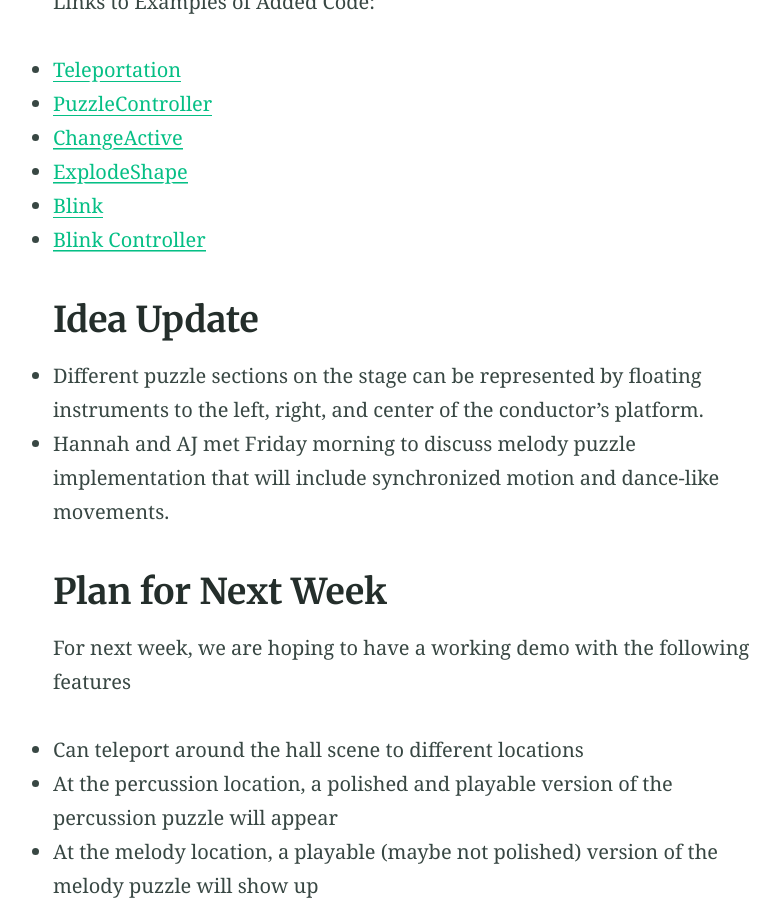
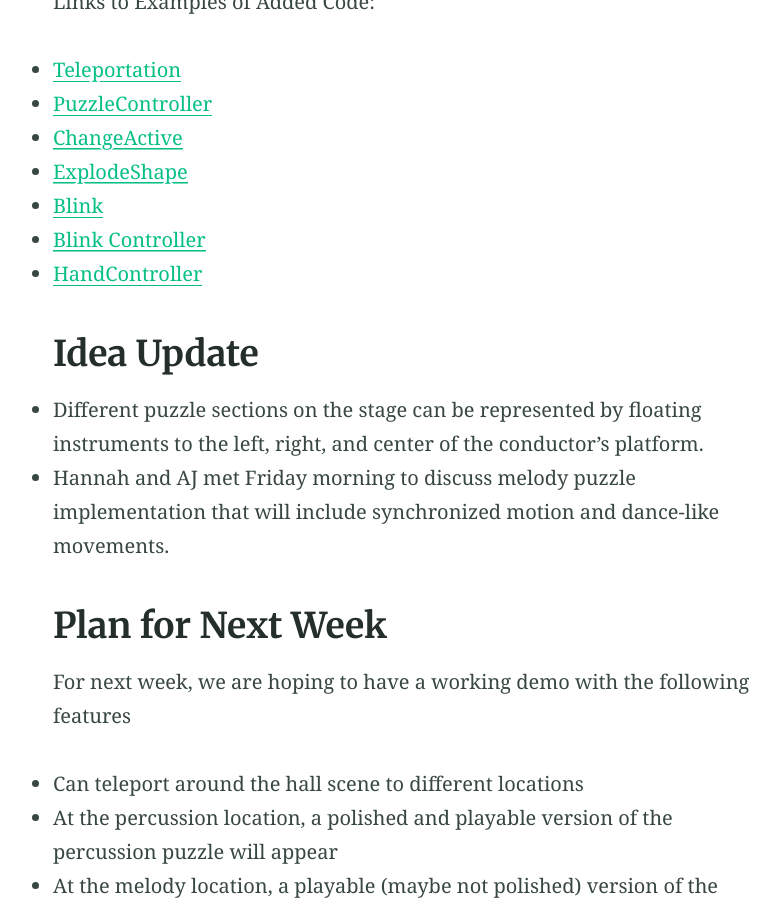
Before and after one commit to aj1118/vrcapstone19sp-team7, a Jekyll site: the page built from _posts/2019-05-03-Week-4.md, in a window 1280 px wide and 900 px high, scrolled down 1116 px. Shown: the whole window, without its empty margins (230-1010 px from the left). Built offline with Jekyll 4.4.1, drawn with Linux system fonts in a browser that asks for light colours; our own code applies the rules of GitHub Pages for plain Markdown files.

Commit message:
Update 2019-05-03-Week-4.md

```diff
--- a/_posts/2019-05-03-Week-4.md
+++ b/_posts/2019-05-03-Week-4.md
@@ -28,6 +28,8 @@ Links to Examples of Added Code:
 
 * [Blink Controller](https://github.com/UWRealityLab/vrcapstone19sp-team7/blob/master/PhantasiaConductor/Assets/Scripts/BeatBlinkController.cs)
 
+* [HandController](https://github.com/UWRealityLab/vrcapstone19sp-team7/blob/master/PhantasiaConductor/Assets/Scripts/HandController.cs)
+
 ## Idea Update
 * Different puzzle sections on the stage can be represented by floating instruments to the left, right, and center of the conductor's platform.
 * Hannah and AJ met Friday morning to discuss melody puzzle implementation that will include synchronized motion and dance-like movements.
```
